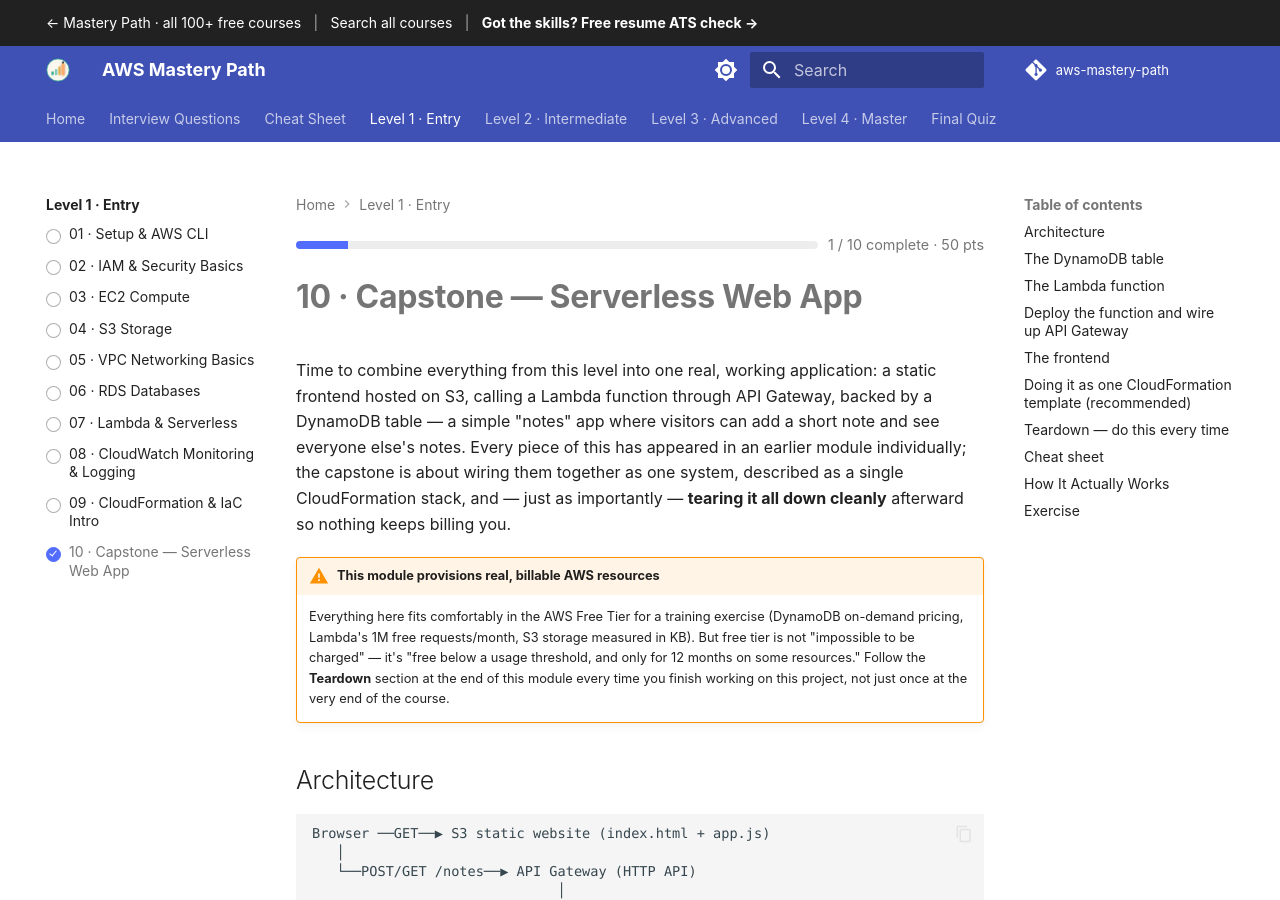
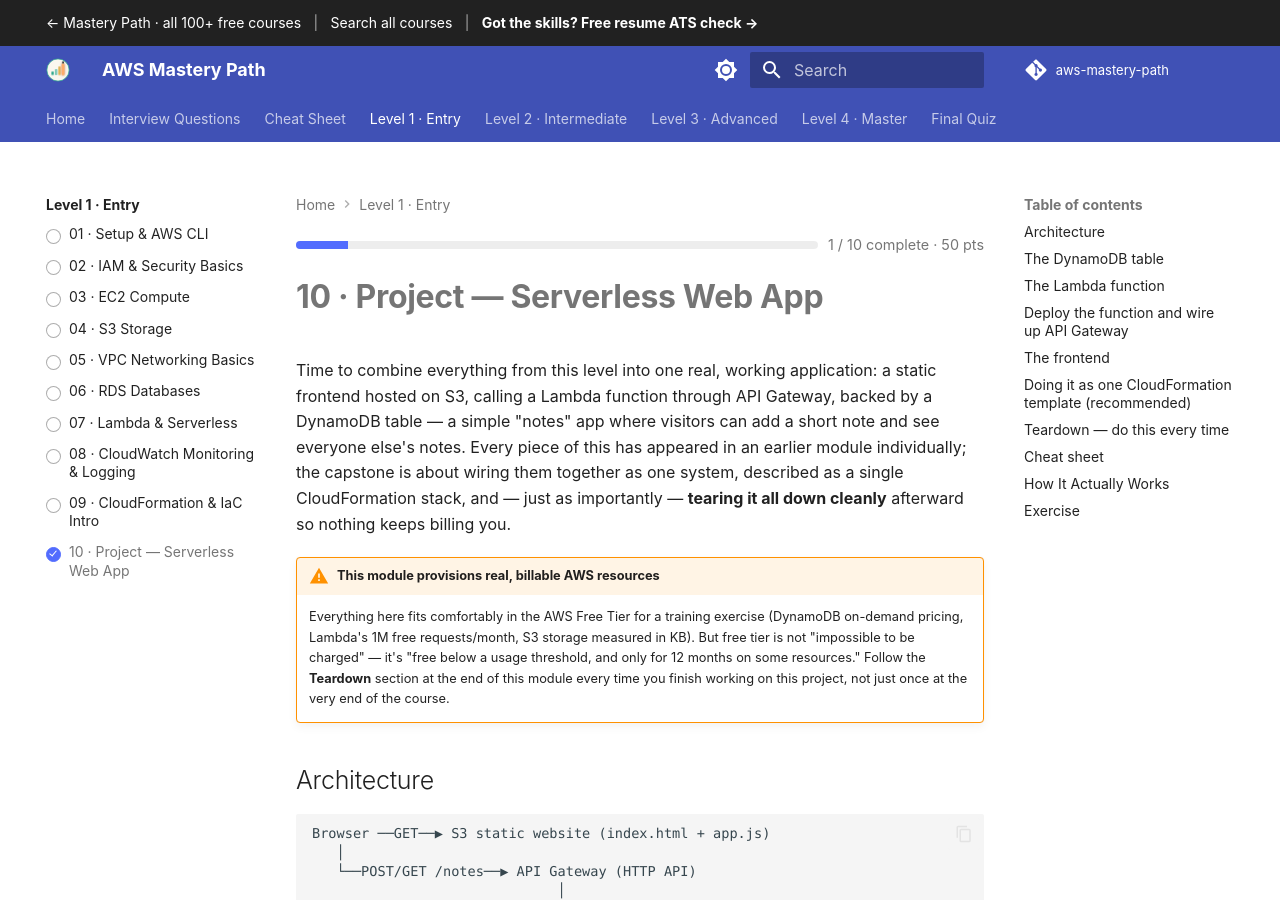
Before and after one commit to SIGILIPELLI/aws-mastery-path, an MkDocs documentation site: the page built from docs/level-1/10-capstone-project.md, in a window 1280 px wide and 900 px high. Built offline with MkDocs 1.6.1 and Material for MkDocs 9.7.7, drawn with Linux system fonts in a browser that asks for light colours; comment, search, counter and statistics services are not loaded.

Commit message:
Level-end build pages are titled Project; Capstone is reserved for the Level 4 course capstone
Co-Authored-By: Claude Sonnet 5.5 <noreply@anthropic.com>

```diff
--- a/docs/level-1/10-capstone-project.md
+++ b/docs/level-1/10-capstone-project.md
@@ -2,7 +2,7 @@
 description: "Capstone — Serverless Web App — Time to combine everything from this level into one real, working application: a static frontend hosted on S3, calling a…"
 ---
 
-# 10 · Capstone — Serverless Web App
+# 10 · Project — Serverless Web App
 
 Time to combine everything from this level into one real, working
 application: a static frontend hosted on S3, calling a Lambda function
--- a/mkdocs.yml
+++ b/mkdocs.yml
@@ -94,7 +94,7 @@ nav:
       - "07 · Lambda & Serverless": level-1/07-lambda-serverless.md
       - "08 · CloudWatch Monitoring & Logging": level-1/08-cloudwatch-monitoring.md
       - "09 · CloudFormation & IaC Intro": level-1/09-cloudformation-iac.md
-      - "10 · Capstone — Serverless Web App": level-1/10-capstone-project.md
+      - "10 · Project — Serverless Web App": level-1/10-capstone-project.md
   - "Level 2 · Intermediate":
       - Overview: level-2/index.md
       - "01 · Containers on AWS (ECS/Fargate)": level-2/01-ecs-containers.md
```
